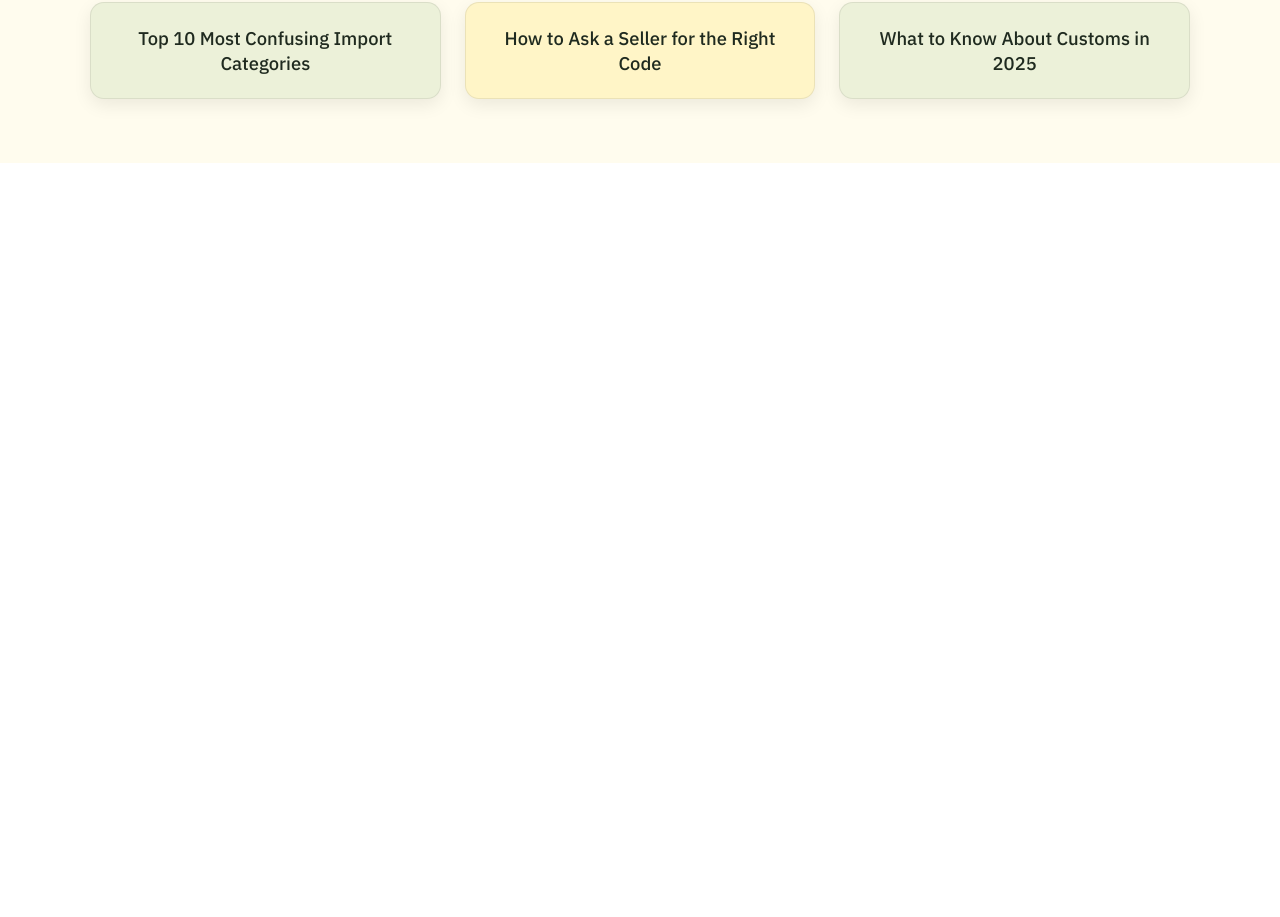
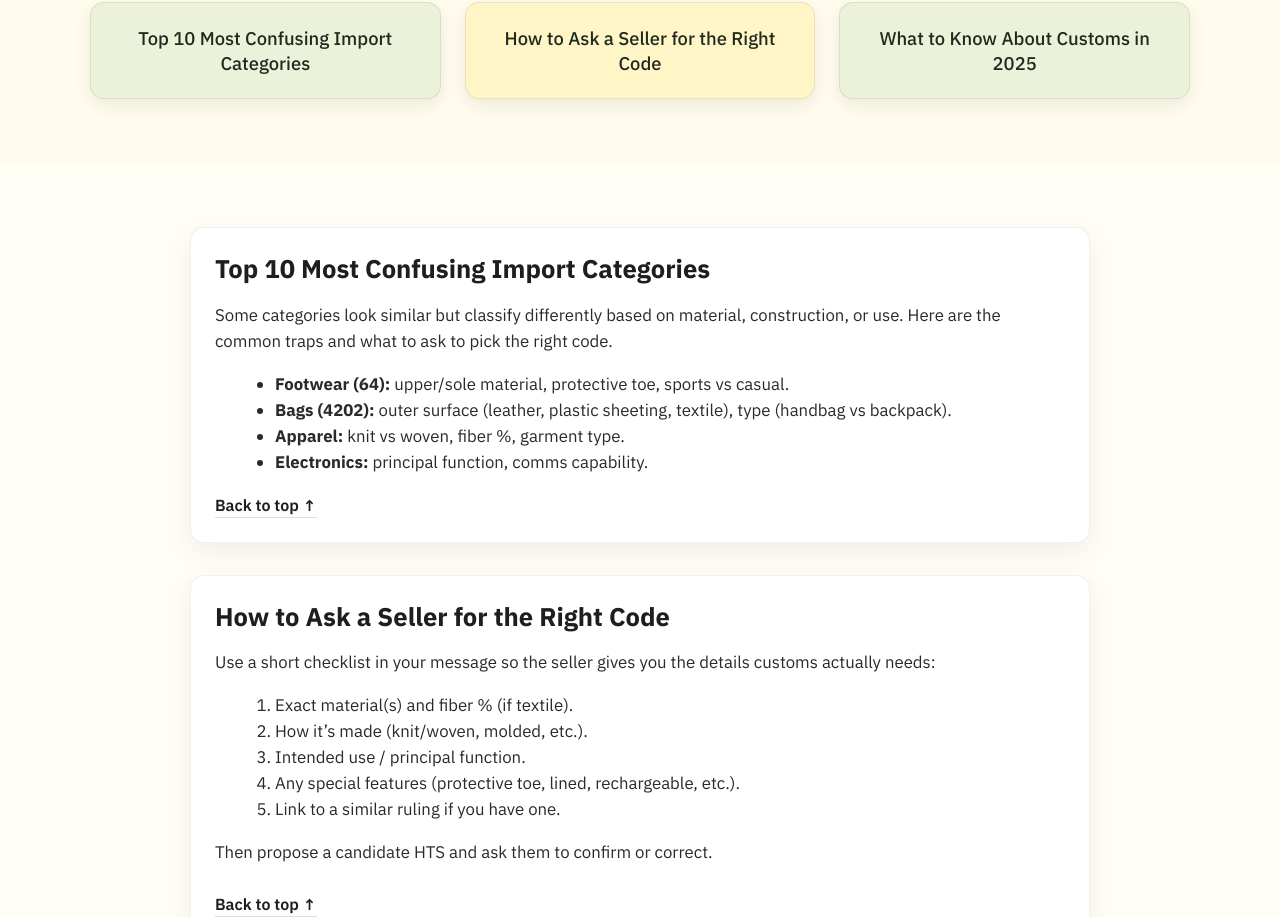
Before and after one commit to tanyagyanmote/FeeBee, a React (Create React App) app: page / in a window 1280 px wide. Shown: the part 1883-2800 px from the top of the page. Before the commit the page ends 2046 px from the top, so only its background shows below. Built offline with nearby package versions, Linux system fonts and the light colour scheme.

Commit message:
added version 1 of Learn More

```diff
--- a/src/App.js
+++ b/src/App.js
@@ -1,7 +1,7 @@
 import React from 'react';
 import Landing from './Landing';
 import FAQ from './FAQ';
-import LearnMore from './LearnMore';
+import LearnMore, { LearnArticles } from "./LearnMore";
 
 function App() {
   return (
@@ -9,6 +9,7 @@
       <Landing />
       <FAQ />
       <LearnMore />
+      <LearnArticles />
     </div>
   );
 }
--- a/src/LearnMore.jsx
+++ b/src/LearnMore.jsx
@@ -1,4 +1,58 @@
 import "./learn-more.css";
+
+/** Single source of truth: cards + article content */
+export const LEARN_ARTICLES = [
+  {
+    id: "confusing-cats",
+    title: "Top 10 Most Confusing Import Categories",
+    highlight: false,
+    body: (
+      <>
+        <p>Some categories look similar but classify differently based on material, construction, or use. Here are the common traps and what to ask to pick the right code.</p>
+        <ul>
+          <li><strong>Footwear (64):</strong> upper/sole material, protective toe, sports vs casual.</li>
+          <li><strong>Bags (4202):</strong> outer surface (leather, plastic sheeting, textile), type (handbag vs backpack).</li>
+          <li><strong>Apparel:</strong> knit vs woven, fiber %, garment type.</li>
+          <li><strong>Electronics:</strong> principal function, comms capability.</li>
+        </ul>
+      </>
+    ),
+  },
+  {
+    id: "ask-seller",
+    title: "How to Ask a Seller for the Right Code",
+    highlight: true,
+    body: (
+      <>
+        <p>Use a short checklist in your message so the seller gives you the details customs actually needs:</p>
+        <ol>
+          <li>Exact material(s) and fiber % (if textile).</li>
+          <li>How it’s made (knit/woven, molded, etc.).</li>
+          <li>Intended use / principal function.</li>
+          <li>Any special features (protective toe, lined, rechargeable, etc.).</li>
+          <li>Link to a similar ruling if you have one.</li>
+        </ol>
+        <p>Then propose a candidate HTS and ask them to confirm or correct.</p>
+      </>
+    ),
+  },
+  {
+    id: "customs-2025",
+    title: "What to Know About Customs in 2025",
+    highlight: false,
+    body: (
+      <>
+        <p>Rates and programs change. Watch for:</p>
+        <ul>
+          <li>Country-specific surcharges/retaliatory duties.</li>
+          <li>Free-trade program eligibility (e.g., USMCA) and paperwork.</li>
+          <li>Carrier advancement/processing fees and how they’re calculated.</li>
+        </ul>
+        <p>Always keep your tariff text and rates up to date in the app.</p>
+      </>
+    ),
+  },
+];
 
 export default function LearnMore() {
   return (
@@ -7,19 +61,32 @@
         <h2>Learn More</h2>
 
         <div className="learn__grid">
-          <a className="learn__card" href="#confusing-cats">
-            <span>Top 10 Most Confusing Import Categories</span>
-          </a>
-
-          <a className="learn__card learn__card--highlight" href="#ask-seller">
-            <span>How to Ask a Seller for the Right Code</span>
-          </a>
-
-          <a className="learn__card" href="#customs-2025">
-            <span>What to Know About Customs in 2025</span>
-          </a>
+          {LEARN_ARTICLES.map((a) => (
+            <a
+              key={a.id}
+              className={`learn__card ${a.highlight ? "learn__card--highlight" : ""}`}
+              href={`#${a.id}`}
+            >
+              <span>{a.title}</span>
+            </a>
+          ))}
         </div>
       </div>
     </section>
   );
 }
+
+/** Render the article sections somewhere below <LearnMore /> */
+export function LearnArticles() {
+  return (
+    <section className="learn-articles">
+      {LEARN_ARTICLES.map((a) => (
+        <article key={a.id} id={a.id} className="learn-article">
+          <h3>{a.title}</h3>
+          <div className="learn-article__body">{a.body}</div>
+          <a className="learn-article__back" href="#top">Back to top ↑</a>
+        </article>
+      ))}
+    </section>
+  );
+}
--- a/src/learn-more.css
+++ b/src/learn-more.css
@@ -65,6 +65,54 @@
     box-shadow: 0 0 0 3px #1113, 0 10px 28px rgba(0,0,0,.14);
   }
 
+  /* Optional: smooth anchor scrolling app-wide */
+html { scroll-behavior: smooth; }
+
+/* Where the articles live */
+.learn-articles{
+  background: #fffdf5;
+  padding: clamp(2rem, 6vw, 4rem) 1rem;
+  font-family: 'IBM Plex Sans', sans-serif;
+}
+
+/* Ensure anchors don't hide under sticky headers */
+.learn-article{
+  scroll-margin-top: 96px; /* adjust if you have a sticky nav height */
+  max-width: 900px;
+  margin: 0 auto clamp(1.25rem, 3vw, 2rem);
+  background: #ffffff;
+  border: 1px solid rgba(0,0,0,.06);
+  border-radius: 14px;
+  box-shadow: 0 10px 28px rgba(0,0,0,.06);
+  padding: clamp(1rem, 3vw, 1.5rem);
+}
+
+.learn-article h3{
+  margin: 0 0 .5rem 0;
+  font-size: clamp(1.25rem, 2.4vw, 1.6rem);
+  font-weight: 700;
+  color: #1e1e1e;
+}
+
+.learn-article__body{
+  color: #2a2a2a;
+  font-size: clamp(1rem, 1.7vw, 1.05rem);
+  line-height: 1.55;
+}
+.learn-article__body ul,
+.learn-article__body ol{ margin: .5rem 0 .5rem 1.25rem; }
+
+.learn-article__back{
+  display: inline-block;
+  margin-top: .75rem;
+  color: #1e1e1e;
+  text-decoration: none;
+  font-weight: 600;
+  border-bottom: 1px solid #0002;
+  padding-bottom: 2px;
+}
+.learn-article__back:hover{ border-bottom-color: #0005; }
+
 
   /* Mobile: stack cards and tuck bee */
   @media (max-width: 720px){
```
